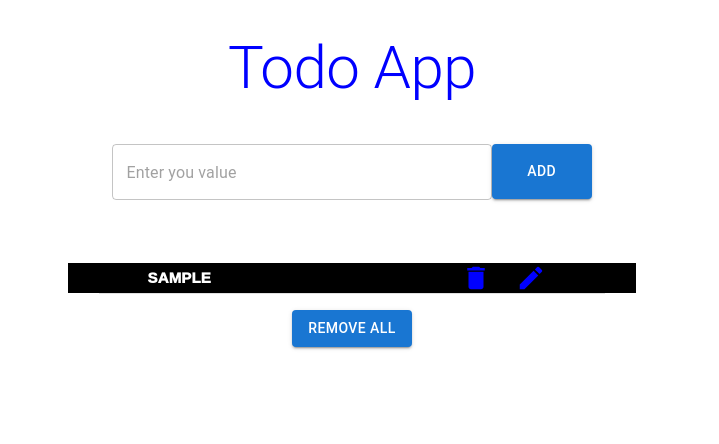
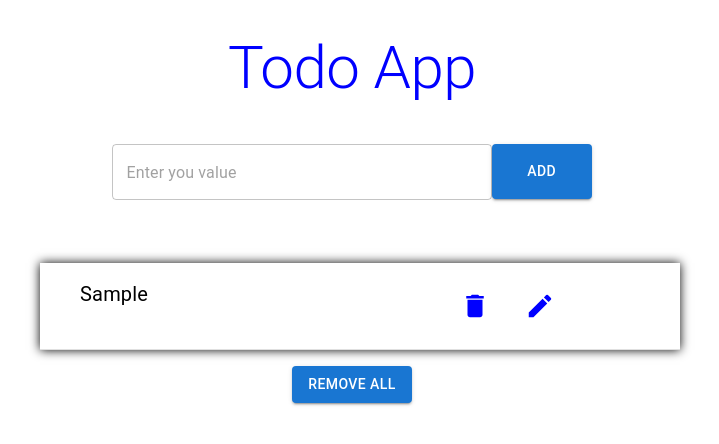
Before and after one commit to 615shoaib/Main-Project, a React (Create React App) app in the folder todo-app/: page / in a window 1280 px wide. Both pictures are taken after typing "Sample" into the empty fields and a click on the button "ADD". Shown: the top 444 px of the page, without its empty margins (288-1007 px from the left). Built offline with nearby package versions, Linux system fonts and the light colour scheme.

Commit message:
Todo-App

```diff
--- a/todo-app/src/Components/Data.jsx
+++ b/todo-app/src/Components/Data.jsx
@@ -1,5 +1,5 @@
-import { Box, Dialog, Divider, Typography, styled } from "@mui/material"
-import { useState } from "react"
+import { Box,  Divider, Typography, styled} from "@mui/material"
+import {useEffect } from "react"
 import DeleteIcon from '@mui/icons-material/Delete';
 import { Edit } from '@mui/icons-material'
 import { useContext } from "react"
@@ -10,42 +10,67 @@ import { AppProvider } from "./services"
 
 //styled components
 const Components = styled(Box)`
-
+     max-width:50vw;
+     box-shadow:0 0 10px 0 #000;
  `
 const Make = styled(Box)`
     width:45% !important;
-    background:black;
     display:flex;
-    color:#fff;
     align-items:center;
+    justify-content:space-between;
+    max-width:100vw;
+   & > p {
+    display:inline-block !important;
+    font-size:20px !important;
+    text-align:center !important;
+    display:flex;
+    align-items:center !important;
+    justify-content:center;
+    width:30px
+   }
+    `
 
-    `
+const Data = ({id}) => {
+const { show, item ,setItem ,setShow,setEdit,setToggle,edit,toggle} = useContext(AppProvider)
 
 
 
-const Data = ({id}) => {
-    const { show,item,setShow} = useContext(AppProvider)
 
+
+    // Edit Value
+  const editvalue=(index)=>{
+    const updateEdit=show.find((item)=>{
+        return item.id === index;
+    })
+    setItem(updateEdit.name)
+    setEdit(index)
+    setToggle(true)
+  }
+    // Delet Items Value
     const deltevalue=(index)=>{
         const UpdateItem=show.filter((item)=>{
             return item.id !== index;
         })
         setShow(UpdateItem)
     }
+    // Localstorage date
+    useEffect(()=>{
+        localStorage.setItem("Main App",JSON.stringify(show))
+    },[show])
     return (
         <>
-            <Components mt={8}align="center">
+        <Box ml={40} sx={{dispaly:"flex",justifyContent:"center !important"}}>
+            <Components mt={8} >
                 {
                     show.map((item,index) => {
                         return (
                             <>
-                                <Make key={index.id}>
-                                    <Typography ml={10} sx={{ fontSize: "15px !important",align:"inherit", fontWeight:1000,fontFamily:"Arial",textAlign:"center", textTransform:"uppercase" }}>{item.name}</Typography>
-                                    <DeleteIcon sx={{ marginLeft: "250px", fontSize: "30px !important", color: "blue", cursor: "pointer" }} onClick={()=>deltevalue(item.id)} />
-                                    <Edit sx={{ marginLeft: "25px !important", fontSize: "30px !important", color: "blue", cursor: "pointer" }} />
-                                    <br />
+                                <Make key={item.id} >
+                                    <Typography ml={5} mt={2} mb={5}>{item.name}</Typography>
+                                    <DeleteIcon sx={{ marginLeft: "350px", fontSize: "30px !important", color: "blue", cursor: "pointer" }} onClick={()=>deltevalue(item.id)} />
+                                   <Edit sx={{ marginLeft: "35px !important", fontSize: "30px !important", color: "blue", cursor: "pointer" }} onClick={()=>editvalue(item.id)} />
                                 </Make>
-                                <Divider variant="middle" sx={{width:"40%"}} />
+                                <Divider variant="left" sx={{width:"100%"}} />
                             </>
                         )
                     })
@@ -53,6 +78,7 @@ const Data = ({id}) => {
 
 
             </Components>
+            </Box>
         </>
     )
 }
--- a/todo-app/src/Components/TodoApp.jsx
+++ b/todo-app/src/Components/TodoApp.jsx
@@ -1,61 +1,99 @@
 import { Box, Button, TextField, Typography, styled } from "@mui/material"
 import { useContext } from "react"
+import { Edit } from '@mui/icons-material'
 // components
 import Data from "./Data"
 import { AppProvider } from "./services"
 
 // styled components
-        const Components=styled(Box)`
+const Components = styled(Box)`
         display:flex;
         justify-content:center;
         align-items:space-between;
         `
-        const Input=styled(TextField)`
+const Input = styled(TextField)`
         width:30%;
         height:50px;
         `
-        const Main=styled(Box)`
+const Main = styled(Box)`
         display:flex;
         justify-content:center;
         `
 
 
-const Todo=()=>{
-    const {item,setItem,setShow,show}=useContext(AppProvider);
+const Todo = () => {
+    const { item, setItem, setShow, show, toggle,edit,setToggle,setEdit} = useContext(AppProvider);
 
-    const handleClick=(e)=>{
-        if(!item){
+
+    const editvalue=(index)=>{
+        const updateEdit=show.find((item)=>{
+            return item.id === index;
+        })
+        setItem(updateEdit)
+        setEdit(index)
+        setToggle(true)
+      }
+
+    const handleClick = (e) => {
+        if (!item) {
             alert("Are you sure")
         }
-        else{
-           const InputValue={
-            id:new Date().getTime().toString(),
-            name:item,
+        else if(item && toggle){
+            setShow(
+                show.map((item)=>{
+                    if(item.id === edit){
+                        return[...item]
                     }
-            setShow([...show,InputValue])
+                    return item;
+                })
+            )
+            setItem("")
+        setEdit(null)
+        setToggle(false)
+        }
+
+
+        else {
+            const InputValue = {
+                id: new Date().getTime().toString(),
+                name: item,
+            }
+            setShow([...show, InputValue])
             setItem("")
         }
 
     }
-    const clearValue=()=>{
+
+
+
+
+
+// clear
+const clearValue = () => {
         setShow([]);
     }
 
 
-    return(
+
+
+
+    return (
         <>
             <Components>
                 <Typography variant="h2" color="blue" mb={5} mt={3}>Todo App</Typography>
             </Components>
             <Components>
-        <Input placeholder="Enter you value" type="text" name="text" sx={{borderRadius:"none"}} value={item} onChange={(e)=>setItem(e.target.value)} />
-        <Button disableFocusRipple variant="contained" sx={{width:"100px",height:"55px"}} onClick={handleClick}>Add</Button>
+                <Input placeholder="Enter you value" name="input" sx={{ borderRadius: "none" }} value={item} onChange={(e) => setItem(e.target.value)} />
+                {
+
+                       toggle ? <Edit sx={{ width: "100px", backgroundColor:"blue",color:"white", height: "55px", marginLEft: "-10px" }} onClick={()=>editvalue(item.id)}/> : <Button disableFocusRipple variant="contained" sx={{ width: "100px", height: "55px", marginLEft: "-10px" }} onClick={handleClick}>Add</Button>
+                       }
 
             </Components>
 
-        <Data id="id"/>
+            <Data id="id" />
             <Main mt={2}>
-        <Button variant="contained" onClick={clearValue}>Remove All</Button>
+                <Button variant="contained" onClick={clearValue} >Remove All</Button>
             </Main>
 
 
--- a/todo-app/src/Components/services.jsx
+++ b/todo-app/src/Components/services.jsx
@@ -2,10 +2,23 @@ import { createContext, useState } from "react";
 
 export const AppProvider=createContext(null)
 
+// Data jsx file is update in getItem
+const getUpdate=()=>{
+    const lists=localStorage.getItem("Main App")
+
+    if(lists){
+        return JSON.parse(lists)
+    }
+    else{
+        return []
+    }
+   }
 
 const Provider=({children})=>{
     const [item,setItem]=useState("")
-    const [show,setShow]=useState([])
+    const [show,setShow]=useState(getUpdate())
+    const [edit,setEdit]=useState(" ")
+    const [toggle,setToggle]=useState(false);
     return(
         <>
         <AppProvider.Provider value={{
@@ -13,6 +26,10 @@ const Provider=({children})=>{
             setItem,
             show,
             setShow,
+            edit,
+            setEdit,
+            toggle,
+            setToggle,
         }}>
             {children}
         </AppProvider.Provider>
```
Lines whose indentation alone changed are shown as unchanged.
